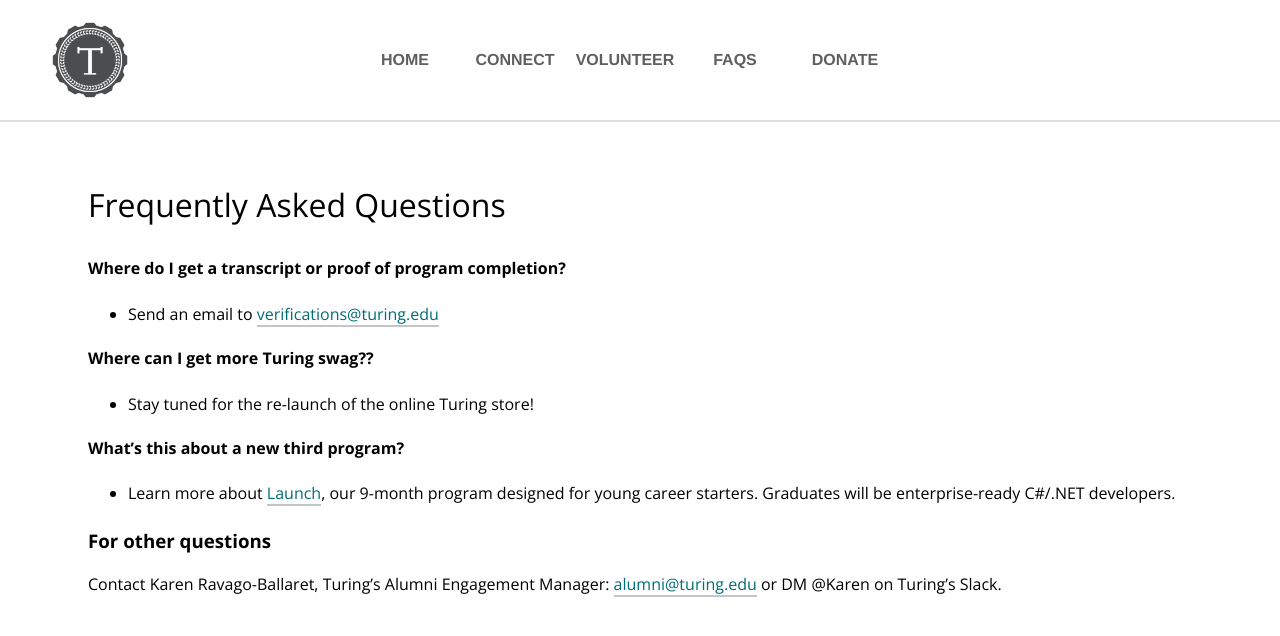
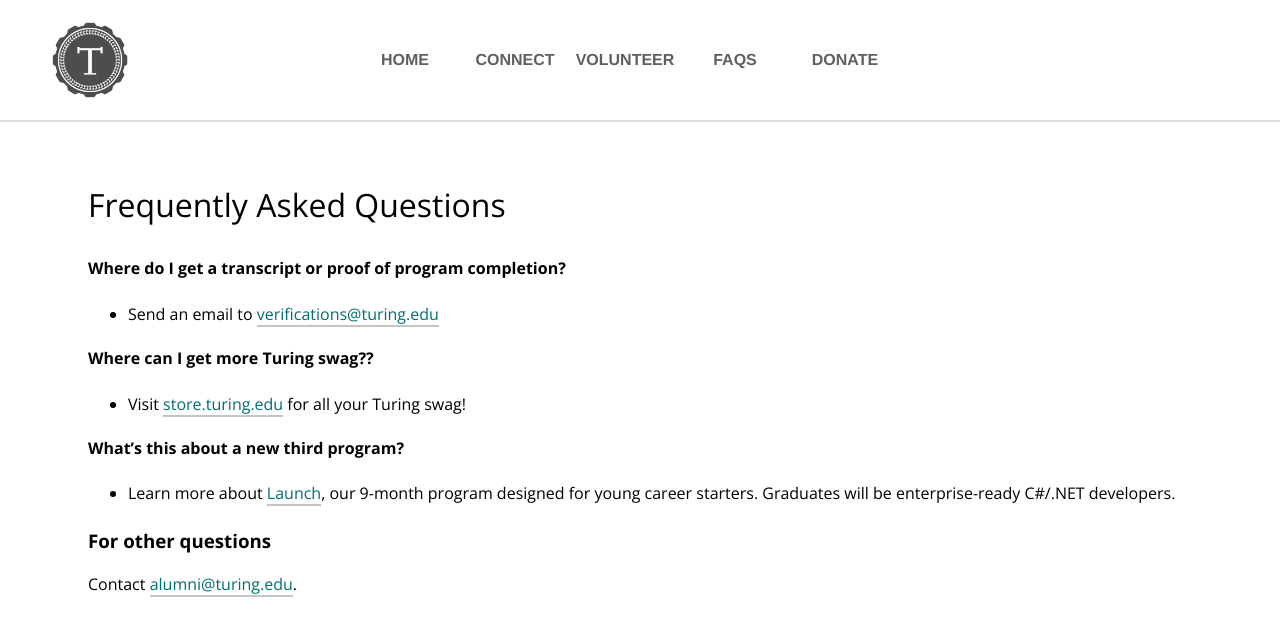
Before and after one commit to turingschool/alumni-site, a Jekyll site: the page built from faqs.md, in a window 1280 px wide, cut to the strip 0-896 px from the top of the page. Shown: the top 636 px of the strip. Built offline with Jekyll 4.4.1, drawn with Linux system fonts in a browser that asks for light colours; nearby versions of some CDN libraries; comment, search, counter and statistics services are not loaded.

Commit message:
Update FAQ

```diff
--- a/faqs.md
+++ b/faqs.md
@@ -8,10 +8,10 @@ permalink: /faqs/
 * Send an email to <a href="mailto:verifications@turing.edu">verifications@turing.edu</a>
 
 **Where can I get more Turing swag??**
-* Stay tuned for the re-launch of the online Turing store!
+* Visit [store.turing.edu](http://store.turing.edu) for all your Turing swag!
 
 **What's this about a new third program?**
 * Learn more about <a href="https://writing.turing.edu/code-school-vs-college-degree/" target="_blank">Launch</a>, our 9-month program designed for young career starters. Graduates will be enterprise-ready C#/.NET developers.
 
 ### For other questions
-Contact Karen Ravago-Ballaret, Turing's Alumni Engagement Manager: <a href="mailto:alumni@turing.edu">alumni@turing.edu</a> or DM @Karen on Turing's Slack.
+Contact <a href="mailto:alumni@turing.edu">alumni@turing.edu</a>.
```
